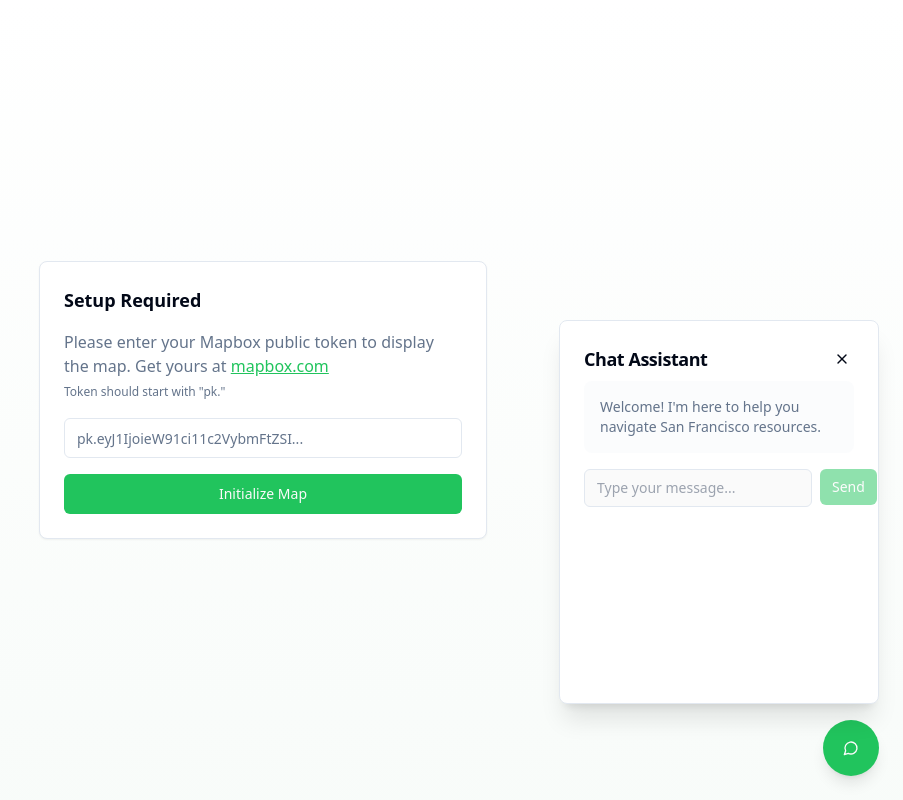
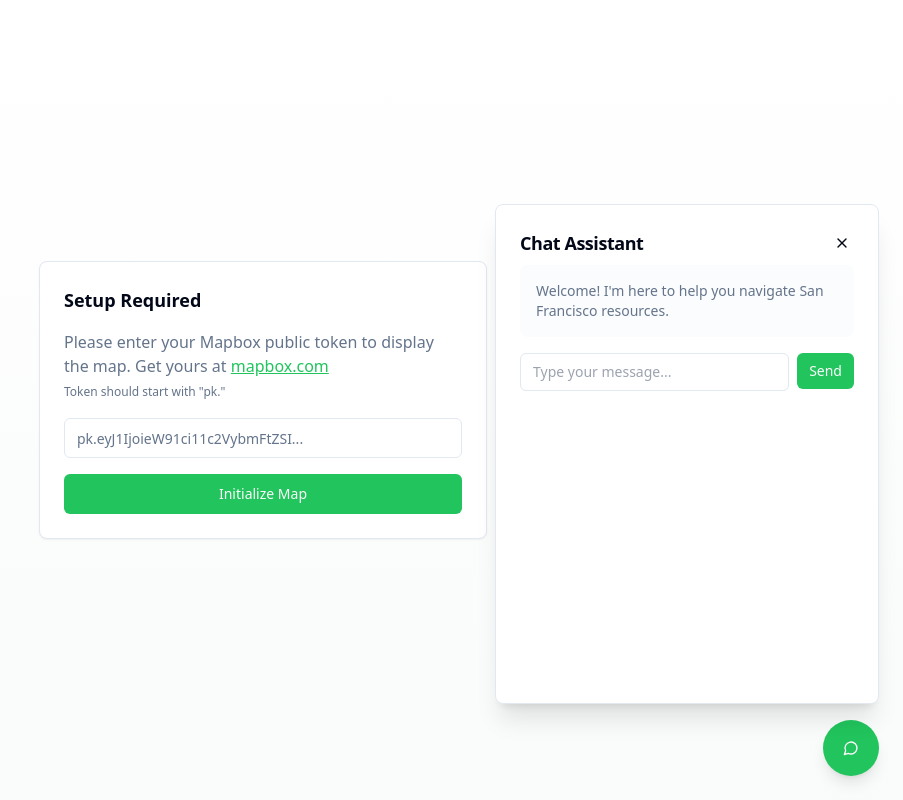
Before and after one commit to rohitk2/sf-rent-map-explorer, a React (Vite) app: page / in a window 1280 px wide. Both pictures are taken after a click on the button 1228 px from the left and 748 px from the top of the page. Shown: the whole page, without its empty margins (377-1280 px from the left). Built offline with nearby package versions, Linux system fonts and the light colour scheme.

Commit message:
Refactor Chatbot UI
Update chatbot panel size and make message textbox and send button clickable.

```diff
--- a/src/components/Chatbot.tsx
+++ b/src/components/Chatbot.tsx
@@ -19,7 +19,7 @@ const Chatbot = () => {
 
       {/* Chatbot Panel */}
       {isOpen && (
-        <div className="fixed bottom-24 right-6 w-80 h-96 z-50">
+        <div className="fixed bottom-24 right-6 w-96 h-[500px] z-50">
           <Card className="h-full shadow-xl">
             <CardHeader className="flex flex-row items-center justify-between space-y-0 pb-2">
               <CardTitle className="text-lg">Chat Assistant</CardTitle>
@@ -43,9 +43,8 @@ const Chatbot = () => {
                   type="text"
                   placeholder="Type your message..."
                   className="flex-1 px-3 py-2 border rounded-md text-sm"
-                  disabled
                 />
-                <Button size="sm" disabled>
+                <Button size="sm">
                   Send
                 </Button>
               </div>
```
